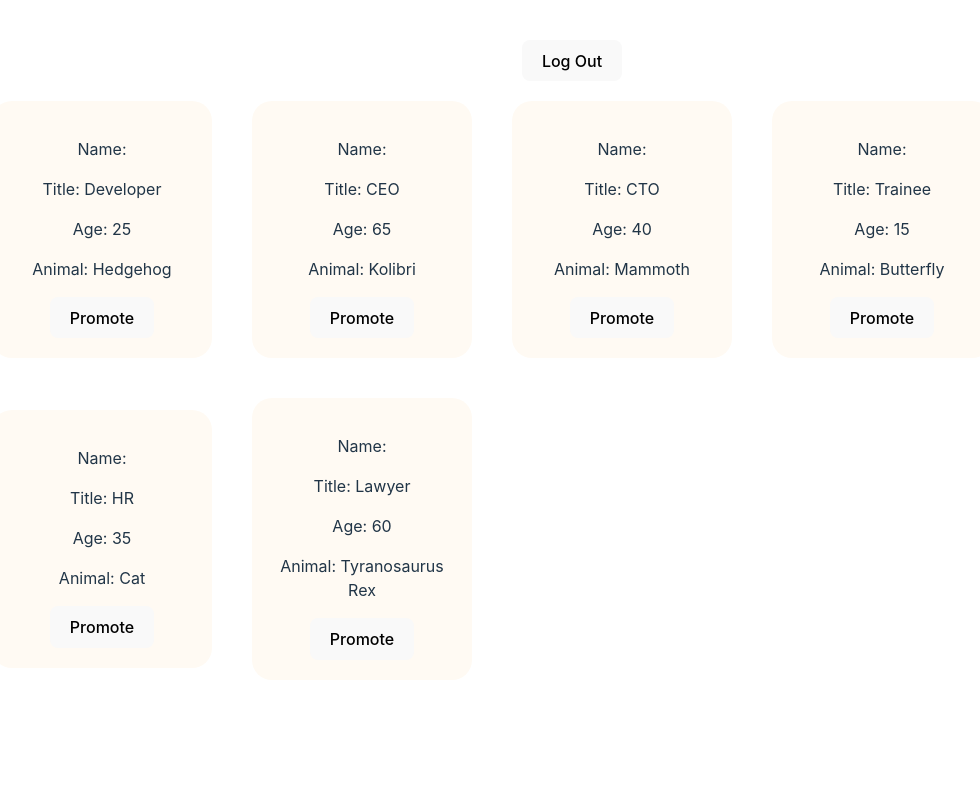
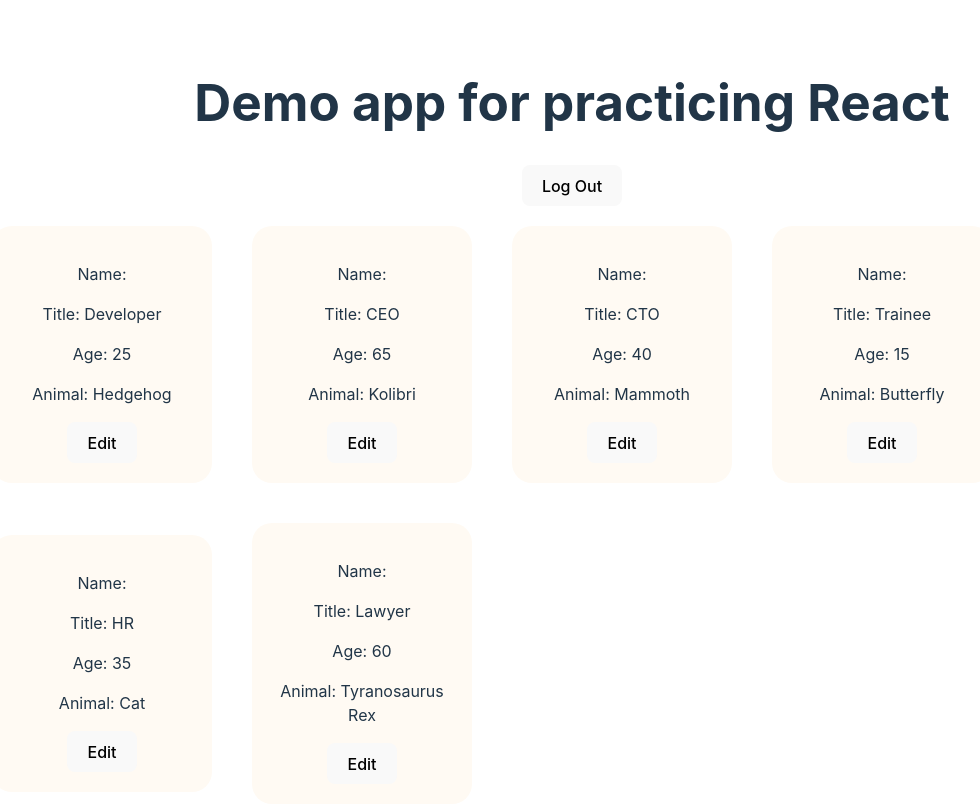
Before and after one commit to futuandrei/react-tasks, a React (Vite) app in the folder Demo/: page / in a window 1280 px wide. Shown: the top 808 px of the page, without its empty margins (68-1048 px from the left). Built offline with nearby package versions, Linux system fonts and the light colour scheme.

Commit message:
button changes

```diff
--- a/Demo/src/App.jsx
+++ b/Demo/src/App.jsx
@@ -2,7 +2,8 @@ import { useState } from 'react'
 import reactLogo from './assets/react.svg'
 import viteLogo from '/vite.svg'
 import './App.css'
-import Card from'./Card'
+import Card from'./components/Card'
+import Button from './components/Button'
 import personsData from './data/personsData'
 
 function App() {
@@ -13,13 +14,20 @@ function App() {
     setIsLoggedIn((prevState) => !prevState);
   };
 
+  const handleClick = (id) => {
+    console.log("I was clicked", id);
+  };
+
   return (
     <>
     <header>
-      {/* Toggle button for demonstration */}
-      <button onClick={() => setIsLoggedIn(!isLoggedIn)}>
+      <h1>Demo app for practicing React</h1>
+      <Button text= {isLoggedIn ? "Log Out" : "Log In"}
+        click={toggleLogin} // onClick can be anything.
+      />
+      {/* <button onClick={() => setIsLoggedIn(!isLoggedIn)}>
         {isLoggedIn ? "Log Out" : "Log In"}
-      </button>
+      </button> */}
     </header>
     <main>
 
@@ -32,6 +40,7 @@ function App() {
             title={person.title}
             age={person.age}
             animal={person.animal}
+            click={()=>handleClick(person.id)} //Sending out attribute, which sends a function.
           />
         ))
       ) : (
--- /dev/null
+++ b/Demo/src/components/Button.jsx
@@ -0,0 +1,5 @@
+const Button = ({text, click, type = 'button'}) => {
+    return <button type={type} onClick={click}>{text}</button>
+}
+
+export default Button;
--- a/Demo/src/Card.jsx
+++ b/Demo/src/components/Card.jsx
@@ -1,11 +1,14 @@
-const Card = ({firstname,title,age,animal}) => {
+import Button from '../components/Button';
+
+const Card = ({firstname,title,age,animal,click}) => {
     return (
       <div className="card">
         <p> Name: {firstname}</p>
         <p> Title: {title}</p>
         <p>Age: {age}</p>
         <p>Animal: {animal}</p>
-        <button>Promote</button>
+        {/* <Button text="Click me" click={click} /> */}
+        <Button text="Edit" click={click} />
       </div>
     );
   };
```
Also changed, not shown: 1 other file (tests, documents, lock files or other folders).
